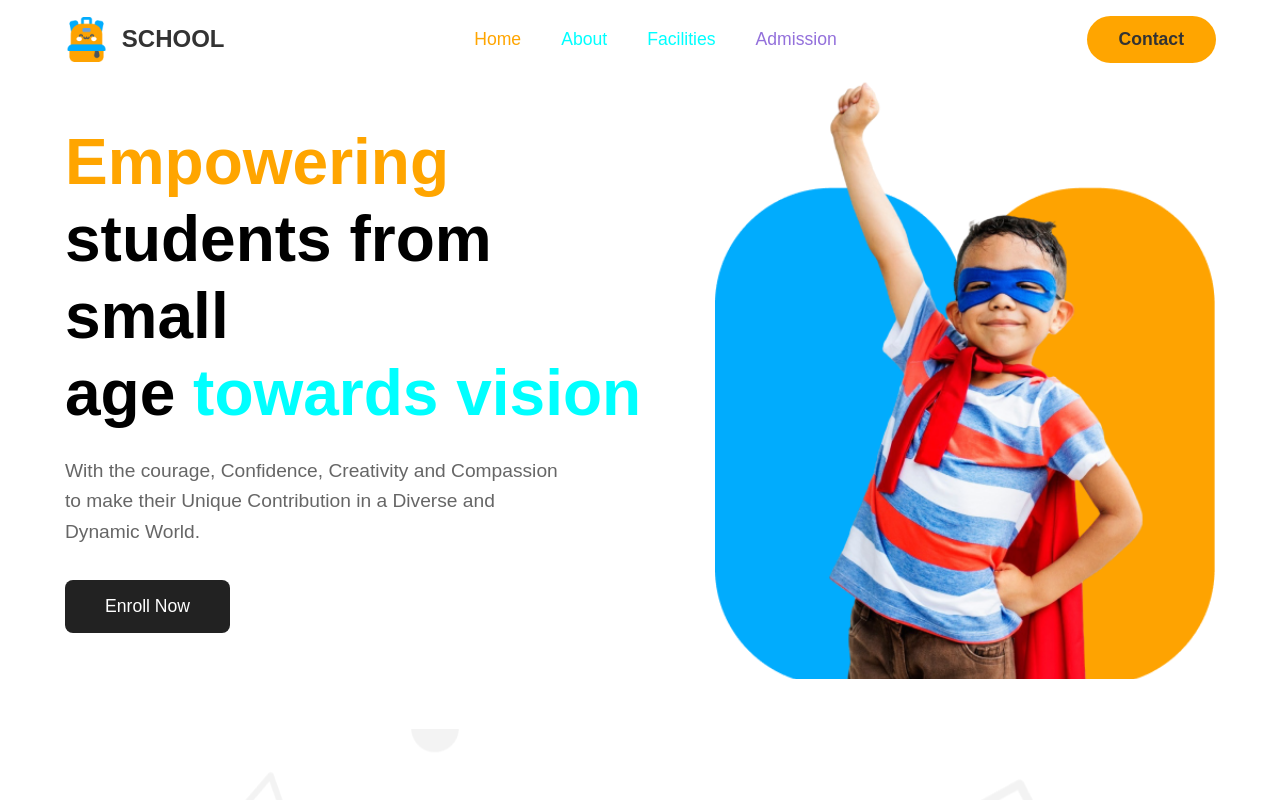
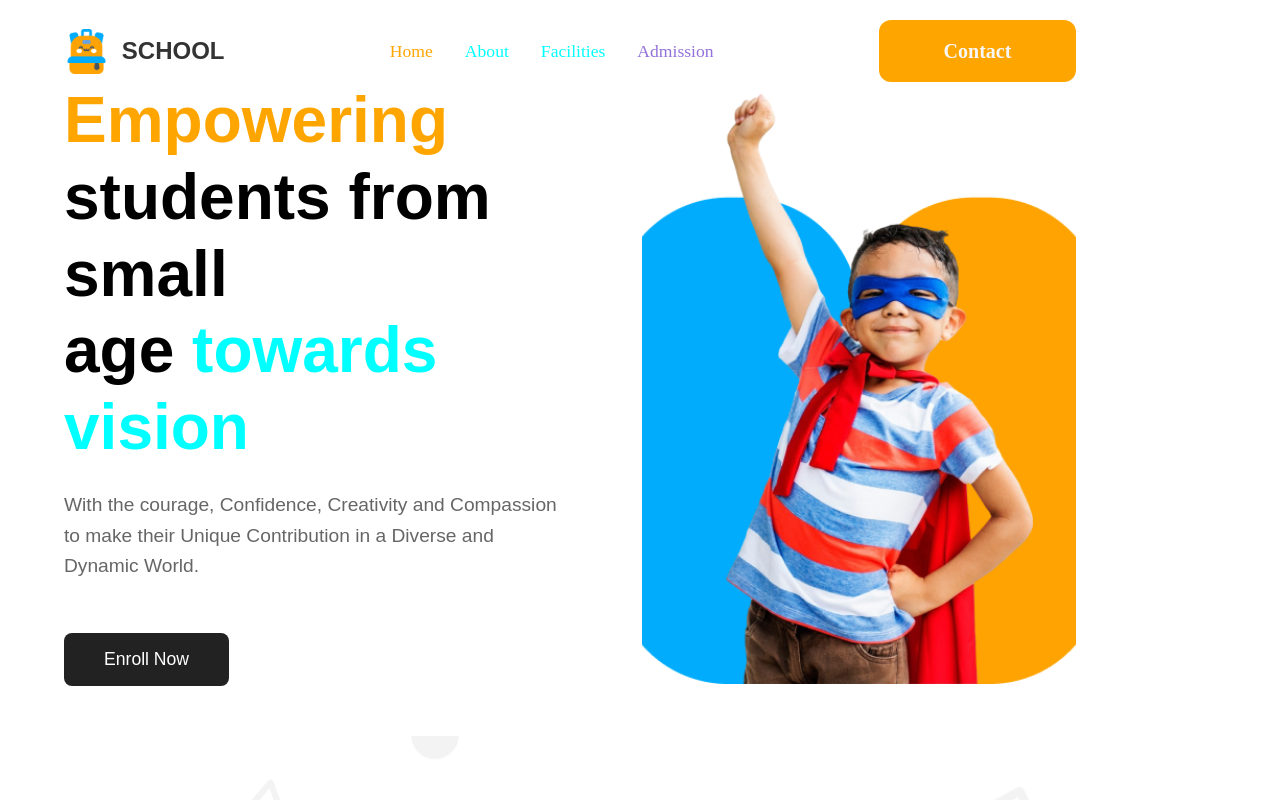
Before and after one commit to sohidul556/B11-A2, a plain HTML site: page index.html in a window 1280 px wide. Shown: the top 800 px of the page. Drawn offline with Linux system fonts and the light colour scheme.

Commit message:
added A2 btn index file

```diff
--- a/index.html
+++ b/index.html
@@ -10,7 +10,7 @@
             margin: 0;
             padding: 0;
             box-sizing: border-box;
-            font-family: Arial, sans-serif;
+            font-family: Quicksand, sans-serif;
         }
 
         .banner {
@@ -20,10 +20,14 @@
             align-items: center;
             padding: 0 5%;
             background: white;
+            margin-right: 140px;
+
         }
 
         .banner-content {
-            max-width: 600px;
+            max-width: 700px;
+            font-size: 56px;
+           font-family: Quicksand;
         }
 
         .banner h1 {
@@ -450,6 +454,7 @@
                 padding: 1rem 5%;
                 background: white;
                 border-bottom: 1px solid orange;
+
             }
         }
 
@@ -457,9 +462,12 @@
             display: flex;
             justify-content: space-between;
             align-items: center;
-            padding: 1rem 5%;
+            padding: 0 5%;
             background: white;
+            margin-top: 20px;
+             margin-right: 140px;
             /* border-bottom: 1px solid orange; */
+
         }
 
         .logo {
@@ -482,13 +490,14 @@
 
         .nav-links {
             display: flex;
-            gap: 2.5rem;
+            gap: 32px;
         }
 
         .nav-links a {
             text-decoration: none;
             font-size: 1.1rem;
             font-weight: 500;
+            font-family: Quicksand
         }
 
         .nav-links a:nth-child(1) {
@@ -509,13 +518,16 @@
 
         .contact-btn {
             background: orange;
-            color: #333;
-            padding: 0.8rem 2rem;
-            border-radius: 25px;
+            color: #f7f7f7;
+            padding: 10px 10px;
+            border-radius: 12px;
             border: none;
             cursor: pointer;
-            font-size: 1.1rem;
+            font-size: 20px;
             font-weight: 600;
+            width: 197px;
+            height: 62px;
+            font-family: Quicksand;
         }
 
         .hamburger {
```
